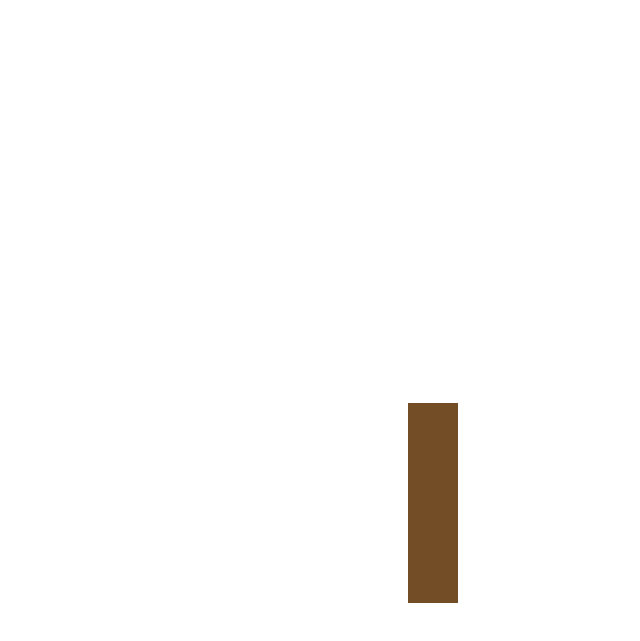
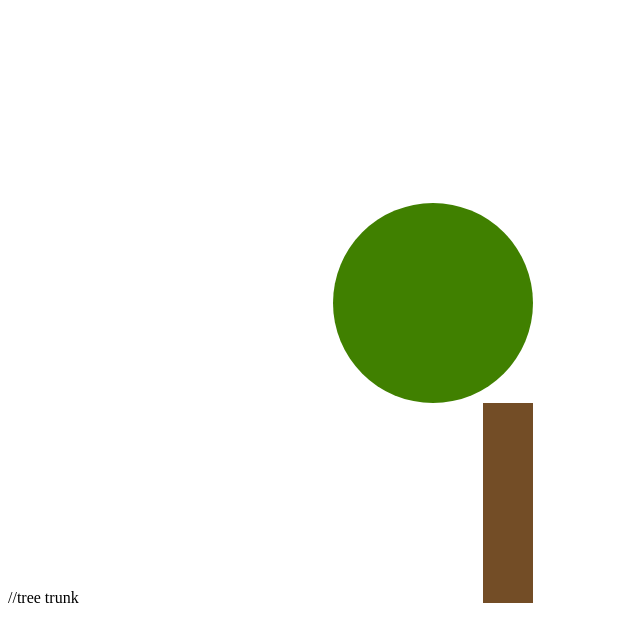
Before and after one commit to nctarski/-nctarski-.github.io, a plain HTML site: page seasons.html in a window 1280 px wide. Shown: the part 5-646 px from the top of the page, without its empty margins (0-640 px from the left). Drawn offline with nearby package versions, Linux system fonts and the light colour scheme.

Commit message:
green circle

```diff
--- a/seasons.html
+++ b/seasons.html
@@ -6,5 +6,11 @@
   </head>
 
   <body>
+    //tree trunk
     <svg width="800" height="600">
       <rect x="400" y="400" width="50" height="200" fill="#734d26" />
+    //green leaves
+      <circle cx="350" cy="300" r="100" fill="#408000" />
+    </svg>
+
+    <script src="https://d3js.org/d3.v4.min.js"></script>
```
Also changed, not shown: 1 other file.
